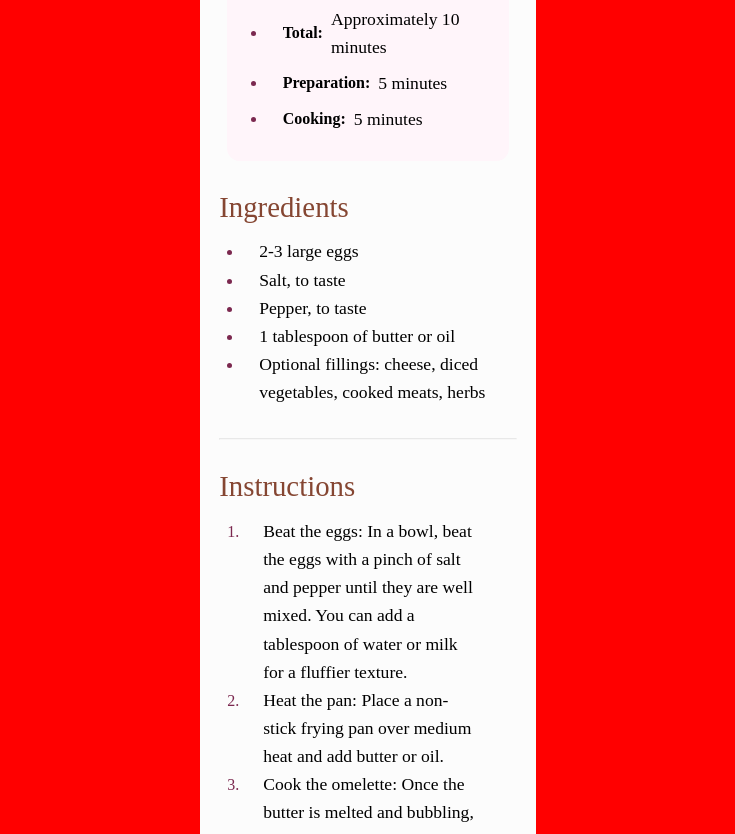
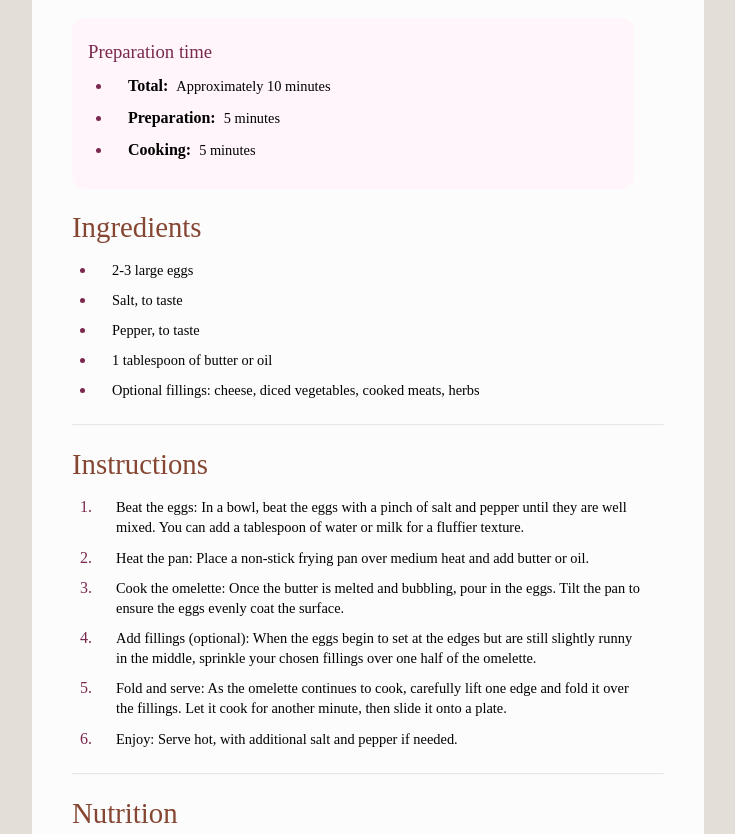
Before and after one commit to apradaglez/recipe-page-main, a plain HTML site: page index.html in a window 1280 px wide. Shown: the part 444-1278 px from the top of the page, without its empty margins (272-1007 px from the left). Drawn offline with Linux system fonts and the light colour scheme; files whose address does not match are found by name.

Commit message:
add the last styles for desktop

```diff
--- a/assets/css/styles.css
+++ b/assets/css/styles.css
@@ -48,7 +48,7 @@
 }
 
 .container {
-  padding: 1.2rem;
+  padding: .5rem;
 }
 
 .image-recipe__img {
@@ -81,7 +81,6 @@ p,
   margin: 0 auto;
   background-color: var(--clr-rose50);
   padding: 1.2rem 1rem;
-  /* margin: 2rem 0; */
   border-radius: 0.8rem;
   -webkit-border-radius: 0.8rem;
   -moz-border-radius: 0.8rem;
@@ -117,7 +116,7 @@ p,
 }
 
 .unorder-list__li {
-  margin: .5rem 0;
+  margin: 0.5rem 0;
   color: var(--clr-black);
 }
 
@@ -138,8 +137,8 @@ p,
 }
 
 hr {
-    border-bottom: .5px solid var(--clr-grey);
-    opacity: .2;
+  border-bottom: 0.5px solid var(--clr-grey);
+  opacity: 0.2;
   /* width: 90%; */
 }
 
@@ -153,14 +152,13 @@ hr {
   list-style-type: decimal;
   margin-left: -1rem;
   list-style-position: outside;
-    padding-right: 2.5em;
+  padding-right: 1.5em;
 }
 
 .instructions-item__li {
   color: var(--clr-black);
   padding-left: 1.25rem;
 }
-
 
 .instructions-item__li span {
   font-weight: var(--fw-400);
@@ -176,16 +174,20 @@ hr {
 .nutrition-table-row {
   display: flex;
   justify-content: center;
-  border-bottom: .1rem solid var(--clr-grey);
+  border-bottom: 0.1rem solid var(--clr-grey);
 }
 
 .nutrition-table-row:last-child {
   border-bottom: none;
 }
 
+.col-description p {
+  margin-left: 2em;
+}
+
 .col-description,
 .col-quantity {
-  width: 40%;
+  width: 50%;
 }
 
 .col-quantity {
@@ -200,58 +202,62 @@ hr {
     color: hsl(228, 45%, 44%);
 } */
 
-/*
 
-
-@media (width >= 375px) {
+@media (width > 23.44rem) {
 
   .body {
     display: grid;
     place-content: center;
+    background-color: var(--clr-stone100);
+  }
+
+
+  .container {
+    padding-top: 2.5rem;
   }
 
 
   .wrapp {
-        width: max(23.44em, 35%);
+    width: clamp(42rem, 42% + 2rem, 42rem);
     margin-inline: auto;
     padding: 2rem;
-        border-radius: 1rem;
-        -webkit-border-radius: 1rem;
-        -moz-border-radius: 1rem;
-        -ms-border-radius: 1rem;
-        -o-border-radius: 1rem;
-        -webkit-border-radius: 1;
+    border-radius: 1.3rem;
+    -webkit-border-radius: 1.3rem;
+    -moz-border-radius: 1.3rem;
+    -ms-border-radius: 1.3rem;
+    -o-border-radius: 1.3rem;
   }
 
   .image-recipe__img {
-        width: 100%;
-        margin-bottom: 2rem;
-        border-radius: .6rem;
-        -webkit-border-radius: .6rem;
-        -moz-border-radius: .6rem;
-        -ms-border-radius: .6rem;
-        -o-border-radius: .6rem;
+    border-radius: 0.7rem;
+    -webkit-border-radius: 0.7rem;
+    -moz-border-radius: 0.7rem;
+    -ms-border-radius: 0.7rem;
+    -o-border-radius: 0.7rem;
   }
 
-    .container {
-        padding: 0;
+  p,
+  .recipe-resume__p {
+    font-family: var(--ff-outfit);
+    font-size: .9rem;
+    font-weight: var(--fw-400);
+    font-weight: lighter;
+    line-height: 1.4;
   }
 
-
-}  */
-
-@media ( width > 23.44rem ) {
-
-  .body {
-    background-color: red;
-    height: 100vh;
-    width: 100vw;
+  .time-to-cook__article,
+  .ingredients-container,
+  .ingredients-instructions-container,
+  .nutrition-container {
+    margin: 1.5rem 0;
   }
 
-  .wrapp {
-    width: clamp(21rem, 10% + 2rem, 33%);
-    margin-inline: auto;
-
+  .ingredients-item__li,
+  .instructions-item__li {
+    margin-bottom: .5rem;
   }
 
+  .ingredients-item__li:first-child {
+    margin-top: 1rem;
   }
+}
```
Lines whose indentation alone changed are shown as unchanged.
